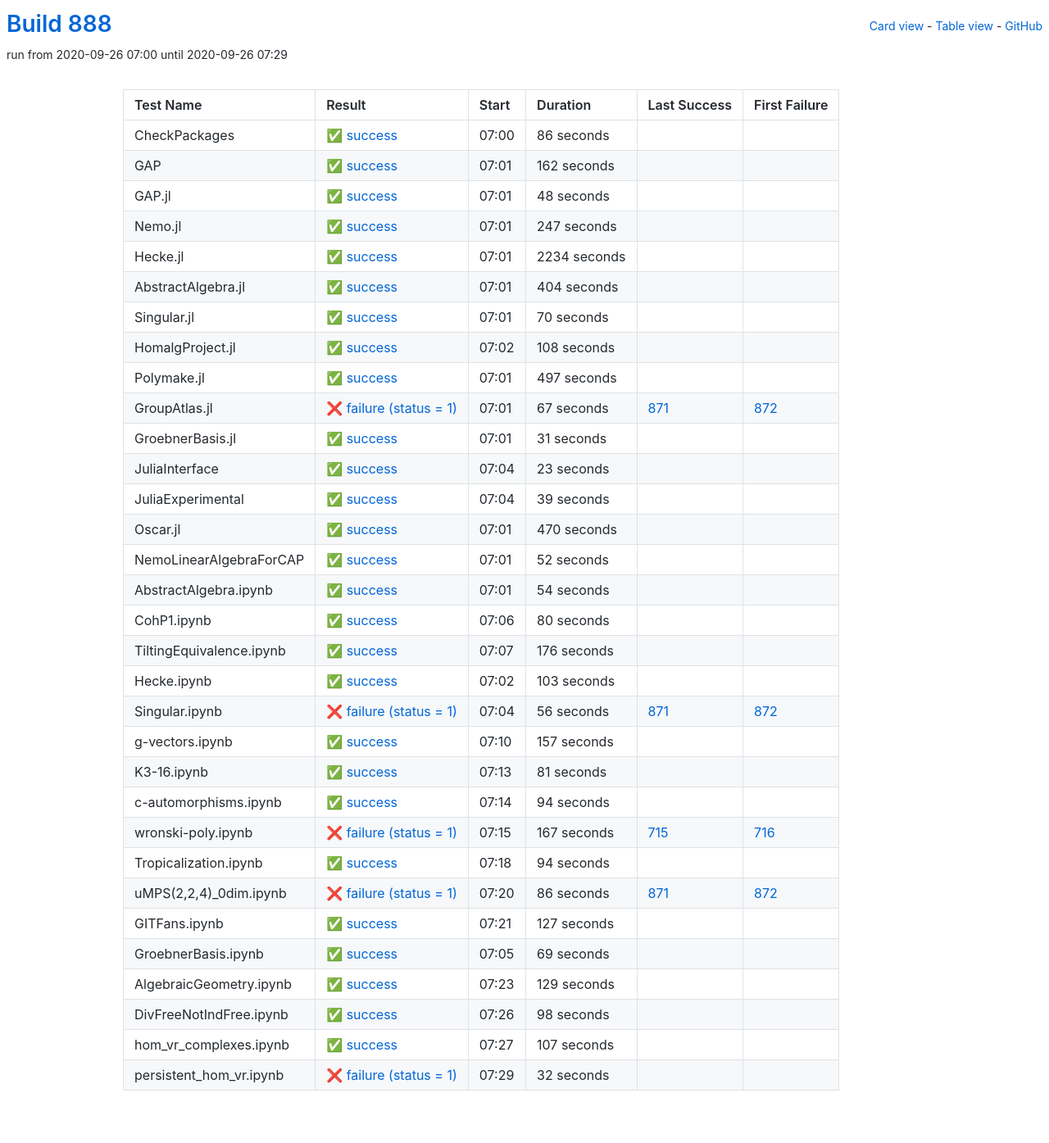
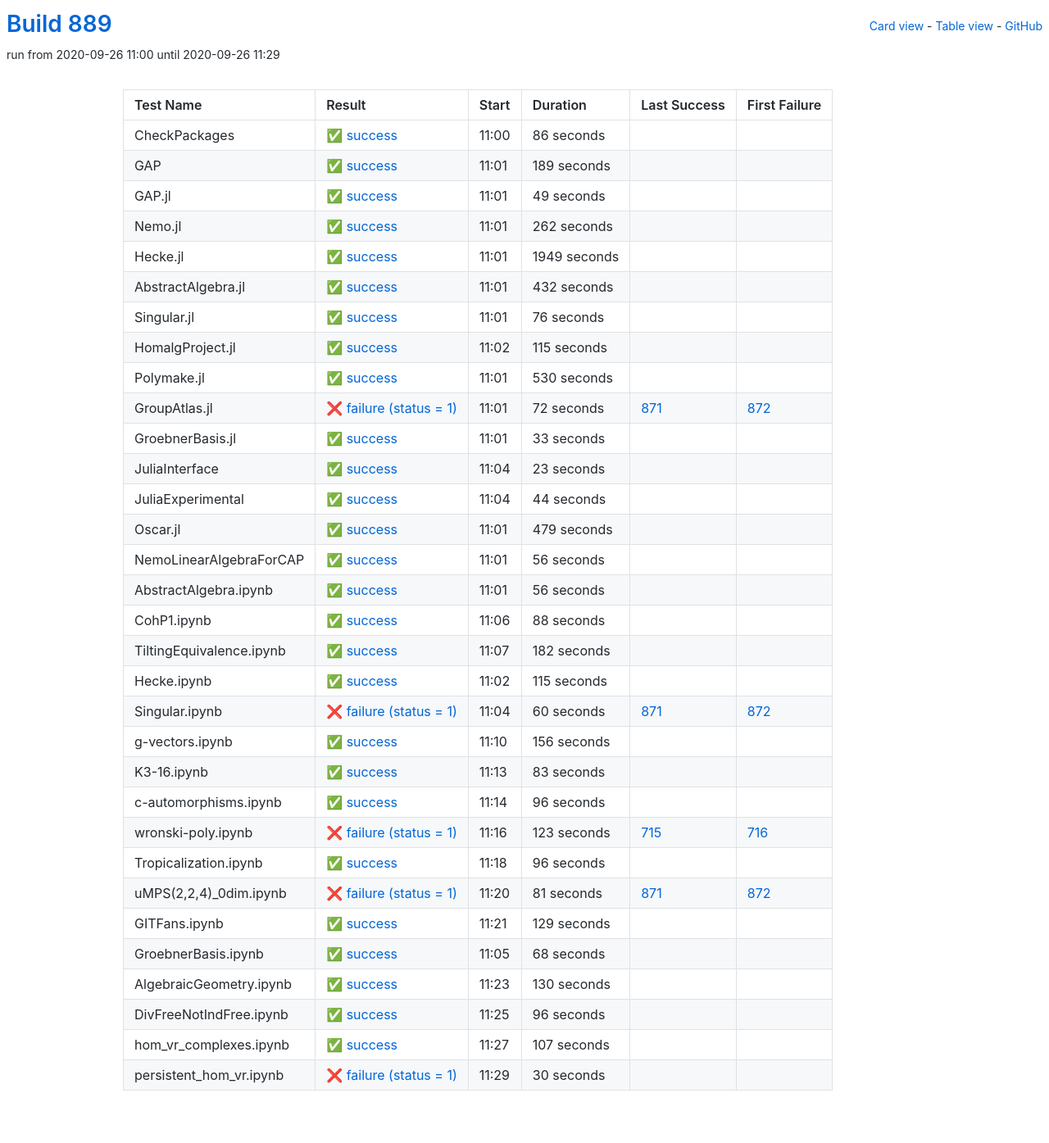
Before and after one commit to oscar-system/oscar-ci-status-stable, a Jekyll site: the page built from table.html, in a window 1280 px wide. Shown: the whole page at 82% size. Built offline with Jekyll 4.4.1, drawn with Linux system fonts in a browser that asks for light colours.

Commit message:
Build #889

```diff
--- a/_data/ci.yml
+++ b/_data/ci.yml
@@ -1,6 +1,6 @@
 ---
-build: 888
-build_url: https://oscarci.mathematik.uni-kl.de/job/oscar-stable/888/
+build: 889
+build_url: https://oscarci.mathematik.uni-kl.de/job/oscar-stable/889/
 job: oscar-stable
 organization: oscar-system
 repo: oscar-ci-status-stable
@@ -8,8 +8,8 @@ repourl: https://github.com/oscar-system/oscar-ci-status-stable
 tests:
 - name: CheckPackages
   id: checkpackages
-  log: https://oscarci.mathematik.uni-kl.de/job/oscar-stable/888/artifact/logs/build-888/CheckPackages.log
-  start: 2020-09-26 07:00
+  log: https://oscarci.mathematik.uni-kl.de/job/oscar-stable/889/artifact/logs/build-889/CheckPackages.log
+  start: 2020-09-26 11:00
   success: true
   exitcode: 0
   status: success
@@ -20,128 +20,128 @@ tests:
   first_failure_url:
 - name: GAP
   id: gap
-  log: https://oscarci.mathematik.uni-kl.de/job/oscar-stable/888/artifact/logs/build-888/GAP.log
-  start: 2020-09-26 07:01
+  log: https://oscarci.mathematik.uni-kl.de/job/oscar-stable/889/artifact/logs/build-889/GAP.log
+  start: 2020-09-26 11:01
   success: true
   exitcode: 0
   status: success
-  duration: 162
+  duration: 189
   last_success: false
   last_success_url:
   first_failure: false
   first_failure_url:
 - name: GAP.jl
   id: gap-jl
-  log: https://oscarci.mathematik.uni-kl.de/job/oscar-stable/888/artifact/logs/build-888/GAP.jl.log
-  start: 2020-09-26 07:01
+  log: https://oscarci.mathematik.uni-kl.de/job/oscar-stable/889/artifact/logs/build-889/GAP.jl.log
+  start: 2020-09-26 11:01
   success: true
   exitcode: 0
   status: success
-  duration: 48
+  duration: 49
   last_success: false
   last_success_url:
   first_failure: false
   first_failure_url:
 - name: Nemo.jl
   id: nemo-jl
-  log: https://oscarci.mathematik.uni-kl.de/job/oscar-stable/888/artifact/logs/build-888/Nemo.jl.log
-  start: 2020-09-26 07:01
+  log: https://oscarci.mathematik.uni-kl.de/job/oscar-stable/889/artifact/logs/build-889/Nemo.jl.log
+  start: 2020-09-26 11:01
   success: true
   exitcode: 0
   status: success
-  duration: 247
+  duration: 262
   last_success: false
   last_success_url:
   first_failure: false
   first_failure_url:
 - name: Hecke.jl
   id: hecke-jl
-  log: https://oscarci.mathematik.uni-kl.de/job/oscar-stable/888/artifact/logs/build-888/Hecke.jl.log
-  start: 2020-09-26 07:01
+  log: https://oscarci.mathematik.uni-kl.de/job/oscar-stable/889/artifact/logs/build-889/Hecke.jl.log
+  start: 2020-09-26 11:01
   success: true
   exitcode: 0
   status: success
-  duration: 2234
+  duration: 1949
   last_success: false
   last_success_url:
   first_failure: false
   first_failure_url:
 - name: AbstractAlgebra.jl
   id: abstractalgebra-jl
-  log: https://oscarci.mathematik.uni-kl.de/job/oscar-stable/888/artifact/logs/build-888/AbstractAlgebra.jl.log
-  start: 2020-09-26 07:01
+  log: https://oscarci.mathematik.uni-kl.de/job/oscar-stable/889/artifact/logs/build-889/AbstractAlgebra.jl.log
+  start: 2020-09-26 11:01
   success: true
   exitcode: 0
   status: success
-  duration: 404
+  duration: 432
   last_success: false
   last_success_url:
   first_failure: false
   first_failure_url:
 - name: Singular.jl
   id: singular-jl
-  log: https://oscarci.mathematik.uni-kl.de/job/oscar-stable/888/artifact/logs/build-888/Singular.jl.log
-  start: 2020-09-26 07:01
+  log: https://oscarci.mathematik.uni-kl.de/job/oscar-stable/889/artifact/logs/build-889/Singular.jl.log
+  start: 2020-09-26 11:01
   success: true
   exitcode: 0
   status: success
-  duration: 70
+  duration: 76
   last_success: false
   last_success_url:
   first_failure: false
   first_failure_url:
 - name: HomalgProject.jl
   id: homalgproject-jl
-  log: https://oscarci.mathematik.uni-kl.de/job/oscar-stable/888/artifact/logs/build-888/HomalgProject.jl.log
-  start: 2020-09-26 07:02
+  log: https://oscarci.mathematik.uni-kl.de/job/oscar-stable/889/artifact/logs/build-889/HomalgProject.jl.log
+  start: 2020-09-26 11:02
   success: true
   exitcode: 0
   status: success
-  duration: 108
+  duration: 115
   last_success: false
   last_success_url:
   first_failure: false
   first_failure_url:
 - name: Polymake.jl
   id: polymake-jl
-  log: https://oscarci.mathematik.uni-kl.de/job/oscar-stable/888/artifact/logs/build-888/Polymake.jl.log
-  start: 2020-09-26 07:01
+  log: https://oscarci.mathematik.uni-kl.de/job/oscar-stable/889/artifact/logs/build-889/Polymake.jl.log
+  start: 2020-09-26 11:01
   success: true
   exitcode: 0
   status: success
-  duration: 497
+  duration: 530
   last_success: false
   last_success_url:
   first_failure: false
   first_failure_url:
 - name: GroupAtlas.jl
   id: groupatlas-jl
-  log: https://oscarci.mathematik.uni-kl.de/job/oscar-stable/888/artifact/logs/build-888/GroupAtlas.jl.log
-  start: 2020-09-26 07:01
+  log: https://oscarci.mathematik.uni-kl.de/job/oscar-stable/889/artifact/logs/build-889/GroupAtlas.jl.log
+  start: 2020-09-26 11:01
   success: false
   exitcode: 1
   status: failure
-  duration: 67
+  duration: 72
   last_success: 871
   last_success_url: https://oscarci.mathematik.uni-kl.de/job/oscar-stable/871/
   first_failure: 872
   first_failure_url: https://oscarci.mathematik.uni-kl.de/job/oscar-stable/872/
 - name: GroebnerBasis.jl
   id: groebnerbasis-jl
-  log: https://oscarci.mathematik.uni-kl.de/job/oscar-stable/888/artifact/logs/build-888/GroebnerBasis.jl.log
-  start: 2020-09-26 07:01
+  log: https://oscarci.mathematik.uni-kl.de/job/oscar-stable/889/artifact/logs/build-889/GroebnerBasis.jl.log
+  start: 2020-09-26 11:01
   success: true
   exitcode: 0
   status: success
-  duration: 31
+  duration: 33
   last_success: false
   last_success_url:
   first_failure: false
   first_failure_url:
 - name: JuliaInterface
   id: juliainterface
-  log: https://oscarci.mathematik.uni-kl.de/job/oscar-stable/888/artifact/logs/build-888/JuliaInterface.log
-  start: 2020-09-26 07:04
+  log: https://oscarci.mathematik.uni-kl.de/job/oscar-stable/889/artifact/logs/build-889/JuliaInterface.log
+  start: 2020-09-26 11:04
   success: true
   exitcode: 0
   status: success
@@ -152,200 +152,176 @@ tests:
   first_failure_url:
 - name: JuliaExperimental
   id: juliaexperimental
-  log: https://oscarci.mathematik.uni-kl.de/job/oscar-stable/888/artifact/logs/build-888/JuliaExperimental.log
-  start: 2020-09-26 07:04
+  log: https://oscarci.mathematik.uni-kl.de/job/oscar-stable/889/artifact/logs/build-889/JuliaExperimental.log
+  start: 2020-09-26 11:04
   success: true
   exitcode: 0
   status: success
-  duration: 39
+  duration: 44
   last_success: false
   last_success_url:
   first_failure: false
   first_failure_url:
 - name: Oscar.jl
   id: oscar-jl
-  log: https://oscarci.mathematik.uni-kl.de/job/oscar-stable/888/artifact/logs/build-888/Oscar.jl.log
-  start: 2020-09-26 07:01
+  log: https://oscarci.mathematik.uni-kl.de/job/oscar-stable/889/artifact/logs/build-889/Oscar.jl.log
+  start: 2020-09-26 11:01
   success: true
   exitcode: 0
   status: success
-  duration: 470
+  duration: 479
   last_success: false
   last_success_url:
   first_failure: false
   first_failure_url:
 - name: NemoLinearAlgebraForCAP
   id: nemolinearalgebraforcap
-  log: https://oscarci.mathematik.uni-kl.de/job/oscar-stable/888/artifact/logs/build-888/NemoLinearAlgebraForCAP.log
-  start: 2020-09-26 07:01
+  log: https://oscarci.mathematik.uni-kl.de/job/oscar-stable/889/artifact/logs/build-889/NemoLinearAlgebraForCAP.log
+  start: 2020-09-26 11:01
   success: true
   exitcode: 0
   status: success
-  duration: 52
+  duration: 56
   last_success: false
   last_success_url:
   first_failure: false
   first_failure_url:
 - name: AbstractAlgebra.ipynb
   id: abstractalgebra-ipynb
-  log: https://oscarci.mathematik.uni-kl.de/job/oscar-stable/888/artifact/logs/build-888/AbstractAlgebra.ipynb.log
-  start: 2020-09-26 07:01
+  log: https://oscarci.mathematik.uni-kl.de/job/oscar-stable/889/artifact/logs/build-889/AbstractAlgebra.ipynb.log
+  start: 2020-09-26 11:01
   success: true
   exitcode: 0
   status: success
-  duration: 54
+  duration: 56
   last_success: false
   last_success_url:
   first_failure: false
   first_failure_url:
 - name: CohP1.ipynb
   id: cohp1-ipynb
-  log: https://oscarci.mathematik.uni-kl.de/job/oscar-stable/888/artifact/logs/build-888/CohP1.ipynb.log
-  start: 2020-09-26 07:06
+  log: https://oscarci.mathematik.uni-kl.de/job/oscar-stable/889/artifact/logs/build-889/CohP1.ipynb.log
+  start: 2020-09-26 11:06
   success: true
   exitcode: 0
   status: success
-  duration: 80
+  duration: 88
   last_success: false
   last_success_url:
   first_failure: false
   first_failure_url:
 - name: TiltingEquivalence.ipynb
   id: tiltingequivalence-ipynb
-  log: https://oscarci.mathematik.uni-kl.de/job/oscar-stable/888/artifact/logs/build-888/TiltingEquivalence.ipynb.log
-  start: 2020-09-26 07:07
+  log: https://oscarci.mathematik.uni-kl.de/job/oscar-stable/889/artifact/logs/build-889/TiltingEquivalence.ipynb.log
+  start: 2020-09-26 11:07
   success: true
   exitcode: 0
   status: success
-  duration: 176
+  duration: 182
   last_success: false
   last_success_url:
   first_failure: false
   first_failure_url:
 - name: Hecke.ipynb
   id: hecke-ipynb
-  log: https://oscarci.mathematik.uni-kl.de/job/oscar-stable/888/artifact/logs/build-888/Hecke.ipynb.log
-  start: 2020-09-26 07:02
+  log: https://oscarci.mathematik.uni-kl.de/job/oscar-stable/889/artifact/logs/build-889/Hecke.ipynb.log
+  start: 2020-09-26 11:02
   success: true
   exitcode: 0
   status: success
-  duration: 103
+  duration: 115
   last_success: false
   last_success_url:
   first_failure: false
   first_failure_url:
 - name: Singular.ipynb
   id: singular-ipynb
-  log: https://oscarci.mathematik.uni-kl.de/job/oscar-stable/888/artifact/logs/build-888/Singular.ipynb.log
-  start: 2020-09-26 07:04
+  log: https://oscarci.mathematik.uni-kl.de/job/oscar-stable/889/artifact/logs/build-889/Singular.ipynb.log
+  start: 2020-09-26 11:04
   success: false
   exitcode: 1
   status: failure
-  duration: 56
+  duration: 60
   last_success: 871
   last_success_url: https://oscarci.mathematik.uni-kl.de/job/oscar-stable/871/
   first_failure: 872
   first_failure_url: https://oscarci.mathematik.uni-kl.de/job/oscar-stable/872/
 - name: g-vectors.ipynb
   id: g-vectors-ipynb
-  log: https://oscarci.mathematik.uni-kl.de/job/oscar-stable/888/artifact/logs/build-888/g-vectors.ipynb.log
-  start: 2020-09-26 07:10
+  log: https://oscarci.mathematik.uni-kl.de/job/oscar-stable/889/artifact/logs/build-889/g-vectors.ipynb.log
+  start: 2020-09-26 11:10
   success: true
   exitcode: 0
   status: success
-  duration: 157
+  duration: 156
   last_success: false
   last_success_url:
   first_failure: false
   first_failure_url:
 - name: K3-16.ipynb
   id: k3-16-ipynb
-  log: https://oscarci.mathematik.uni-kl.de/job/oscar-stable/888/artifact/logs/build-888/K3-16.ipynb.log
-  start: 2020-09-26 07:13
+  log: https://oscarci.mathematik.uni-kl.de/job/oscar-stable/889/artifact/logs/build-889/K3-16.ipynb.log
+  start: 2020-09-26 11:13
   success: true
   exitcode: 0
   status: success
-  duration: 81
+  duration: 83
   last_success: false
   last_success_url:
   first_failure: false
   first_failure_url:
 - name: c-automorphisms.ipynb
   id: c-automorphisms-ipynb
-  log: https://oscarci.mathematik.uni-kl.de/job/oscar-stable/888/artifact/logs/build-888/c-automorphisms.ipynb.log
-  start: 2020-09-26 07:14
+  log: https://oscarci.mathematik.uni-kl.de/job/oscar-stable/889/artifact/logs/build-889/c-automorphisms.ipynb.log
+  start: 2020-09-26 11:14
   success: true
   exitcode: 0
   status: success
-  duration: 94
+  duration: 96
   last_success: false
   last_success_url:
   first_failure: false
   first_failure_url:
 - name: wronski-poly.ipynb
   id: wronski-poly-ipynb
-  log: https://oscarci.mathematik.uni-kl.de/job/oscar-stable/888/artifact/logs/build-888/wronski-poly.ipynb.log
-  start: 2020-09-26 07:15
+  log: https://oscarci.mathematik.uni-kl.de/job/oscar-stable/889/artifact/logs/build-889/wronski-poly.ipynb.log
+  start: 2020-09-26 11:16
   success: false
   exitcode: 1
   status: failure
-  duration: 167
+  duration: 123
   last_success: 715
   last_success_url: https://oscarci.mathematik.uni-kl.de/job/oscar-stable/715/
   first_failure: 716
   first_failure_url: https://oscarci.mathematik.uni-kl.de/job/oscar-stable/716/
 - name: Tropicalization.ipynb
   id: tropicalization-ipynb
-  log: https://oscarci.mathematik.uni-kl.de/job/oscar-stable/888/artifact/logs/build-888/Tropicalization.ipynb.log
-  start: 2020-09-26 07:18
+  log: https://oscarci.mathematik.uni-kl.de/job/oscar-stable/889/artifact/logs/build-889/Tropicalization.ipynb.log
+  start: 2020-09-26 11:18
   success: true
   exitcode: 0
   status: success
-  duration: 94
+  duration: 96
   last_success: false
   last_success_url:
   first_failure: false
   first_failure_url:
 - name: uMPS(2,2,4)_0dim.ipynb
   id: umps-2-2-4-0dim-ipynb
-  log: https://oscarci.mathematik.uni-kl.de/job/oscar-stable/888/artifact/logs/build-888/uMPS-2-2-4-_0dim.ipynb.log
-  start: 2020-09-26 07:20
+  log: https://oscarci.mathematik.uni-kl.de/job/oscar-stable/889/artifact/logs/build-889/uMPS-2-2-4-_0dim.ipynb.log
+  start: 2020-09-26 11:20
   success: false
   exitcode: 1
   status: failure
-  duration: 86
+  duration: 81
   last_success: 871
   last_success_url: https://oscarci.mathematik.uni-kl.de/job/oscar-stable/871/
   first_failure: 872
   first_failure_url: https://oscarci.mathematik.uni-kl.de/job/oscar-stable/872/
 - name: GITFans.ipynb
   id: gitfans-ipynb
-  log: https://oscarci.mathematik.uni-kl.de/job/oscar-stable/888/artifact/logs/build-888/GITFans.ipynb.log
-  start: 2020-09-26 07:21
-  success: true
-  exitcode: 0
-  status: success
-  duration: 127
-  last_success: false
-  last_success_url:
-  first_failure: false
-  first_failure_url:
-- name: GroebnerBasis.ipynb
-  id: groebnerbasis-ipynb
-  log: https://oscarci.mathematik.uni-kl.de/job/oscar-stable/888/artifact/logs/build-888/GroebnerBasis.ipynb.log
-  start: 2020-09-26 07:05
-  success: true
-  exitcode: 0
-  status: success
-  duration: 69
-  last_success: false
-  last_success_url:
-  first_failure: false
-  first_failure_url:
-- name: AlgebraicGeometry.ipynb
-  id: algebraicgeometry-ipynb
-  log: https://oscarci.mathematik.uni-kl.de/job/oscar-stable/888/artifact/logs/build-888/AlgebraicGeometry.ipynb.log
-  start: 2020-09-26 07:23
+  log: https://oscarci.mathematik.uni-kl.de/job/oscar-stable/889/artifact/logs/build-889/GITFans.ipynb.log
+  start: 2020-09-26 11:21
   success: true
   exitcode: 0
   status: success
@@ -354,22 +330,46 @@ tests:
   last_success_url:
   first_failure: false
   first_failure_url:
-- name: DivFreeNotIndFree.ipynb
-  id: divfreenotindfree-ipynb
-  log: https://oscarci.mathematik.uni-kl.de/job/oscar-stable/888/artifact/logs/build-888/DivFreeNotIndFree.ipynb.log
-  start: 2020-09-26 07:26
+- name: GroebnerBasis.ipynb
+  id: groebnerbasis-ipynb
+  log: https://oscarci.mathematik.uni-kl.de/job/oscar-stable/889/artifact/logs/build-889/GroebnerBasis.ipynb.log
+  start: 2020-09-26 11:05
   success: true
   exitcode: 0
   status: success
-  duration: 98
+  duration: 68
+  last_success: false
+  last_success_url:
+  first_failure: false
+  first_failure_url:
+- name: AlgebraicGeometry.ipynb
+  id: algebraicgeometry-ipynb
+  log: https://oscarci.mathematik.uni-kl.de/job/oscar-stable/889/artifact/logs/build-889/AlgebraicGeometry.ipynb.log
+  start: 2020-09-26 11:23
+  success: true
+  exitcode: 0
+  status: success
+  duration: 130
+  last_success: false
+  last_success_url:
+  first_failure: false
+  first_failure_url:
+- name: DivFreeNotIndFree.ipynb
+  id: divfreenotindfree-ipynb
+  log: https://oscarci.mathematik.uni-kl.de/job/oscar-stable/889/artifact/logs/build-889/DivFreeNotIndFree.ipynb.log
+  start: 2020-09-26 11:25
+  success: true
+  exitcode: 0
+  status: success
+  duration: 96
   last_success: false
   last_success_url:
   first_failure: false
   first_failure_url:
 - name: hom_vr_complexes.ipynb
   id: hom-vr-complexes-ipynb
-  log: https://oscarci.mathematik.uni-kl.de/job/oscar-stable/888/artifact/logs/build-888/hom_vr_complexes.ipynb.log
-  start: 2020-09-26 07:27
+  log: https://oscarci.mathematik.uni-kl.de/job/oscar-stable/889/artifact/logs/build-889/hom_vr_complexes.ipynb.log
+  start: 2020-09-26 11:27
   success: true
   exitcode: 0
   status: success
@@ -380,12 +380,12 @@ tests:
   first_failure_url:
 - name: persistent_hom_vr.ipynb
   id: persistent-hom-vr-ipynb
-  log: https://oscarci.mathematik.uni-kl.de/job/oscar-stable/888/artifact/logs/build-888/persistent_hom_vr.ipynb.log
-  start: 2020-09-26 07:29
+  log: https://oscarci.mathematik.uni-kl.de/job/oscar-stable/889/artifact/logs/build-889/persistent_hom_vr.ipynb.log
+  start: 2020-09-26 11:29
   success: false
   exitcode: 1
   status: failure
-  duration: 32
+  duration: 30
   last_success: false
   last_success_url:
   first_failure: false
```
Also changed, not shown: README.md.
